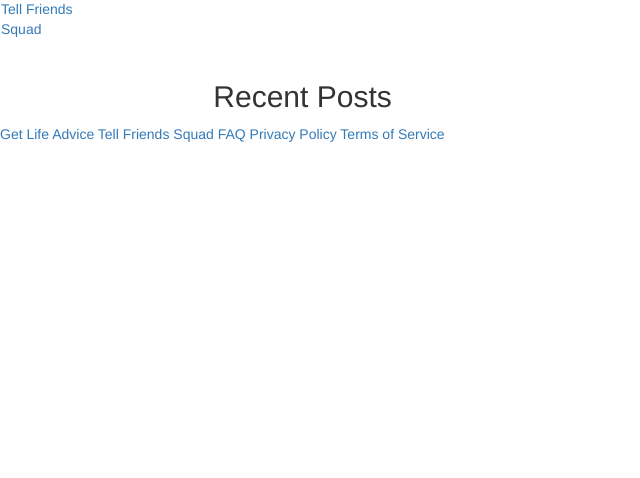
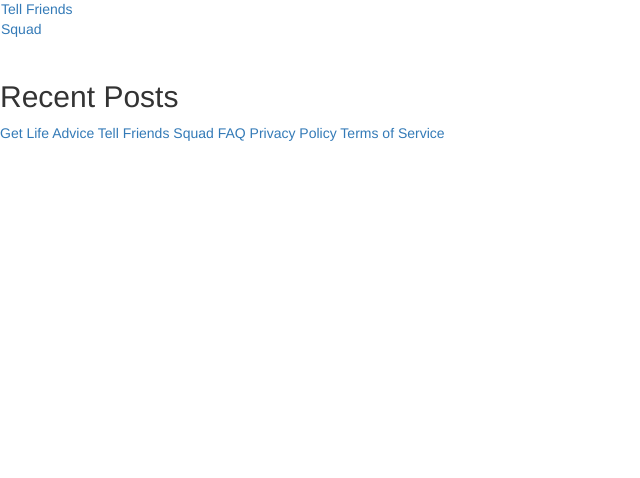
Before and after one commit to kaladin9017/web-content-styles, a Node project: template templates/advice-home.ejs in a window 1280 px wide. Shown: the part 322-800 px from the top of the page, without its empty margins (0-640 px from the left). Run offline with Node 20 templates, Linux system fonts and the light colour scheme; the template is opened without the code that fills it, so the values that code supplies are empty; some libraries are stand-ins or nearby versions.

Commit message:
Fixes responsive styling of the advice homepage on progressively smaller screens

```diff
--- a/styles/footer.less
+++ b/styles/footer.less
@@ -8,6 +8,7 @@ footer {
   border-top: 2px solid white;
   clear: both; /* note: article footer is inside an absolute positioned div. need this to position correctly */
   font-size: @font-size-normal;
+  margin-top: @margin-lg;
   padding: @margin-md 0;
 
   .page-links {
--- a/styles/variables/fonts.less
+++ b/styles/variables/fonts.less
@@ -53,6 +53,7 @@
 @font-size-article-body: 18px;
 @font-size-article-blockquote: 32px;
 @font-size-article-preview-title: 28px;
+@font-size-article-preview-title-md: 24px;
 @font-size-article-preview-normal: 18px;
 @font-size-author-bio: 20px;
 @font-size-author-name: 24px;
--- a/styles/variables/sizes.less
+++ b/styles/variables/sizes.less
@@ -12,5 +12,6 @@
 @screen-lg-min: 1200px;
 
 /* Advice page constants */
+@article-preview-height: 360px;
 @featured-author-photo-size: 80px;
 @featured-container-height: 600px;
--- a/templates/advice-home.ejs
+++ b/templates/advice-home.ejs
@@ -51,14 +51,13 @@
 
   <div class="container-fluid">
     <div class="row">
-      <div id="recent-posts-title" class="col-xs-offset-1 col-md-offset-2">
+      <div id="recent-posts-title">
         <div class="recent-posts-icon"></div>
         <h2>Recent Posts</h2>
       </div>
     </div>
     <div class="row">
-      <div id="recent-articles" class="col-xs-10 col-xs-offset-1 col-md-8 col-md-offset-2">
-      </div>
+      <div id="recent-articles"></div>
     </div>
   </div>
 
```
Also changed, not shown: styles/articles.less (+21 -1 lines).
